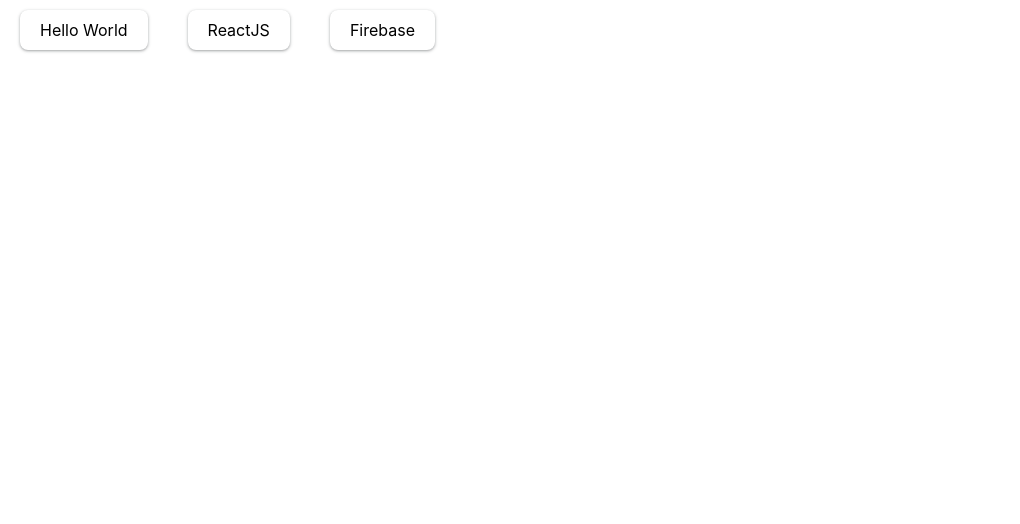
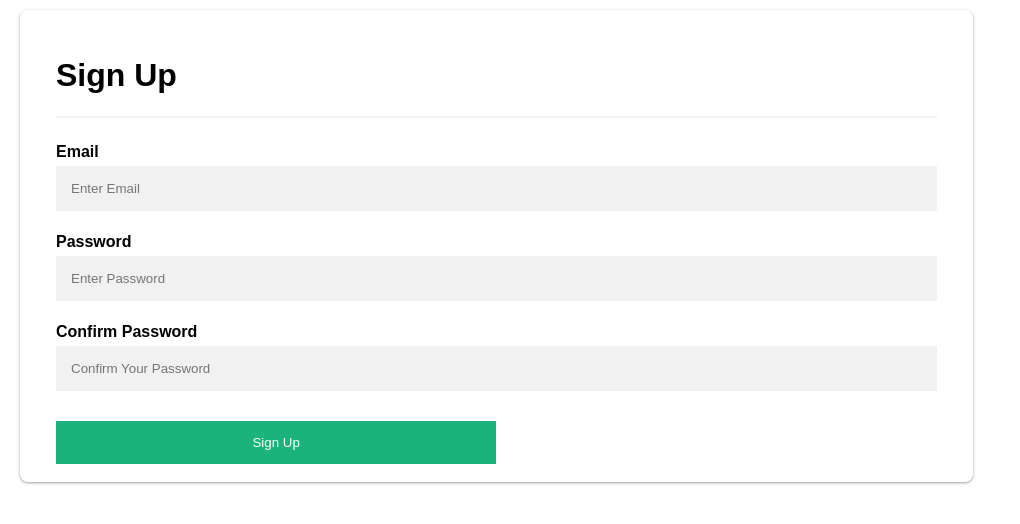
Before and after one commit to hafiztalhakh/react-with-firebase, a React (Create React App) app: page / in a window 1280 px wide. Shown: the top 524 px of the page, without its empty margins (0-1020 px from the left). Built offline with nearby package versions, Linux system fonts and the light colour scheme.

Commit message:
Signup work done

```diff
--- a/src/App.js
+++ b/src/App.js
@@ -1,12 +1,14 @@
 import "./App.css";
+import { app } from "./utils/firebaseConfig";
+import SignUp from "./components/signup";
 
 function App() {
   return (
     <>
       <div className="d-flex">
-        <div className="card">Hello World</div>
-        <div className="card">ReactJS</div>
-        <div className="card">Firebase</div>
+        <div className="card">
+          <SignUp />
+        </div>
       </div>
     </>
   );
--- /dev/null
+++ b/src/components/signup/index.jsx
@@ -0,0 +1,79 @@
+import React, { useState } from "react";
+import { getAuth, createUserWithEmailAndPassword } from "firebase/auth";
+import classes from "./index.module.css";
+
+export default function SignUp() {
+  const auth = getAuth();
+  const [state, setState] = useState({
+    email: "",
+    password: "",
+    confirmPassword: "",
+  });
+
+  const handleSubmit = (e) => {
+    e.preventDefault();
+    const { email, password, confirmPassword } = state;
+
+    if (password === confirmPassword) {
+      createUserWithEmailAndPassword(auth, email, password)
+        .then((res) => {
+          console.log(res);
+          alert("Success");
+        })
+        .catch((err) => {
+          alert(err?.message);
+        });
+    } else {
+      alert("Password does not match");
+    }
+  };
+
+  return (
+    <form onSubmit={handleSubmit}>
+      <div className={classes?.container}>
+        <h1>Sign Up</h1>
+        <hr />
+        <label htmlFor="email">
+          <b>Email</b>
+        </label>
+        <input
+          type="text"
+          placeholder="Enter Email"
+          name="email"
+          required
+          value={state?.email}
+          onChange={(e) => setState({ ...state, email: e.target.value })}
+        />
+        <label htmlFor="psw">
+          <b>Password</b>
+        </label>
+        <input
+          type="password"
+          placeholder="Enter Password"
+          name="psw"
+          required
+          value={state?.password}
+          onChange={(e) => setState({ ...state, password: e.target.value })}
+        />
+        <label htmlFor="psw-repeat">
+          <b>Confirm Password</b>
+        </label>
+        <input
+          type="password"
+          placeholder="Confirm Your Password"
+          name="psw-repeat"
+          required
+          value={state?.confirmPassword}
+          onChange={(e) =>
+            setState({ ...state, confirmPassword: e.target.value })
+          }
+        />
+        <div className="clearfix">
+          <button type="submit" className={classes.signupbtn}>
+            Sign Up
+          </button>
+        </div>
+      </div>
+    </form>
+  );
+}
--- /dev/null
+++ b/src/components/signup/index.module.css
@@ -0,0 +1,69 @@
+body {font-family: Arial, Helvetica, sans-serif;}
+* {box-sizing: border-box}
+
+/* Full-width input fields */
+input[type=text], input[type=password] {
+  width: 100%;
+  padding: 15px;
+  margin: 5px 0 22px 0;
+  display: inline-block;
+  border: none;
+  background: #f1f1f1;
+}
+
+input[type=text]:focus, input[type=password]:focus {
+  background-color: #ddd;
+  outline: none;
+}
+
+hr {
+  border: 1px solid #f1f1f1;
+  margin-bottom: 25px;
+}
+
+/* Set a style for all buttons */
+button {
+  background-color: #04AA6D;
+  color: white;
+  padding: 14px 20px;
+  margin: 8px 0;
+  border: none;
+  cursor: pointer;
+  width: 100%;
+  opacity: 0.9;
+}
+
+button:hover {
+  opacity:1;
+}
+
+/* Extra styles for the cancel button */
+.cancelbtn {
+  padding: 14px 20px;
+  background-color: #f44336;
+}
+
+/* Float cancel and signup buttons and add an equal width */
+.cancelbtn, .signupbtn {
+  float: left;
+  width: 50%;
+}
+
+/* Add padding to container elements */
+.container {
+  padding: 16px;
+}
+
+/* Clear floats */
+.clearfix::after {
+  content: "";
+  clear: both;
+  display: table;
+}
+
+/* Change styles for cancel button and signup button on extra small screens */
+@media screen and (max-width: 300px) {
+  .cancelbtn, .signupbtn {
+     width: 100%;
+  }
+}
```
